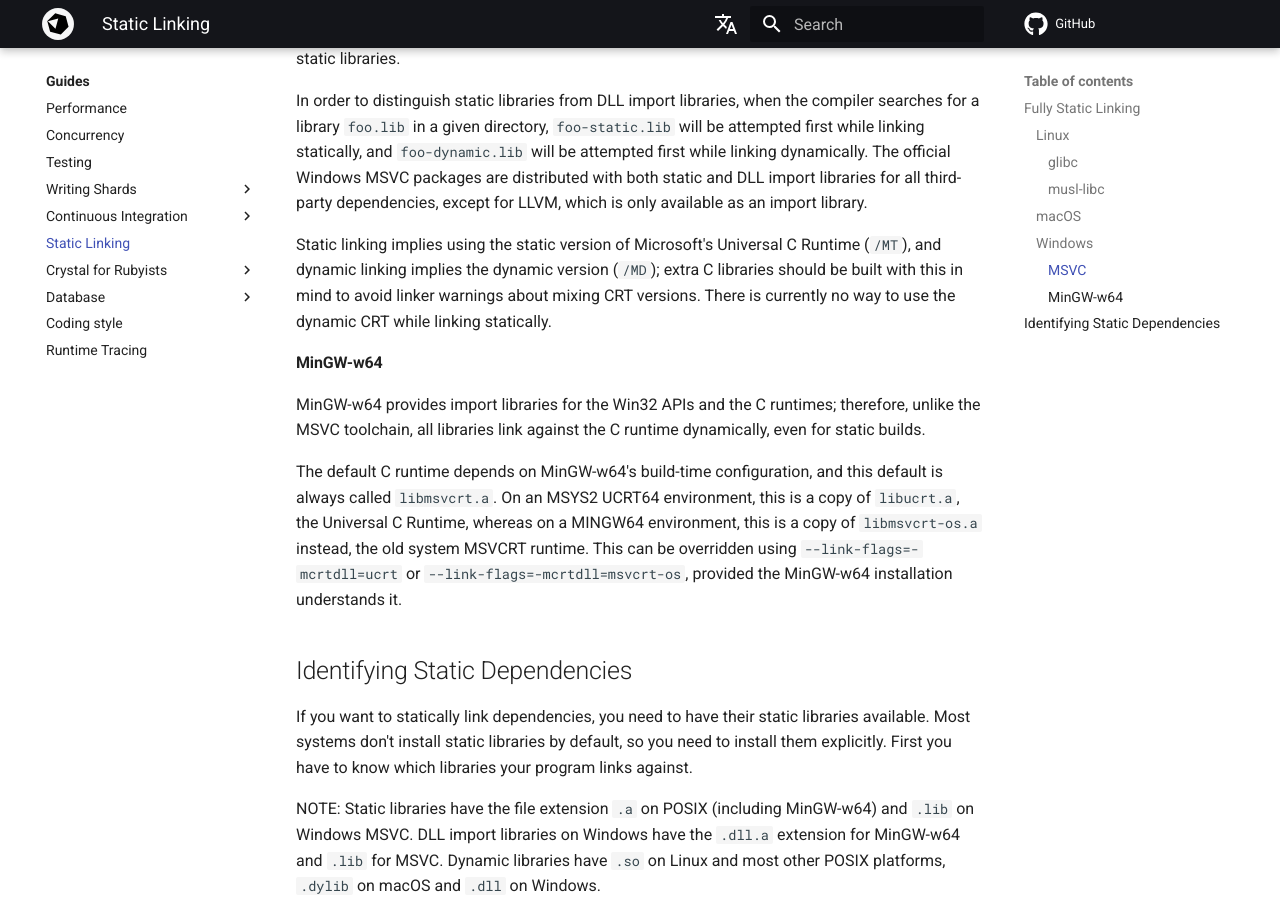
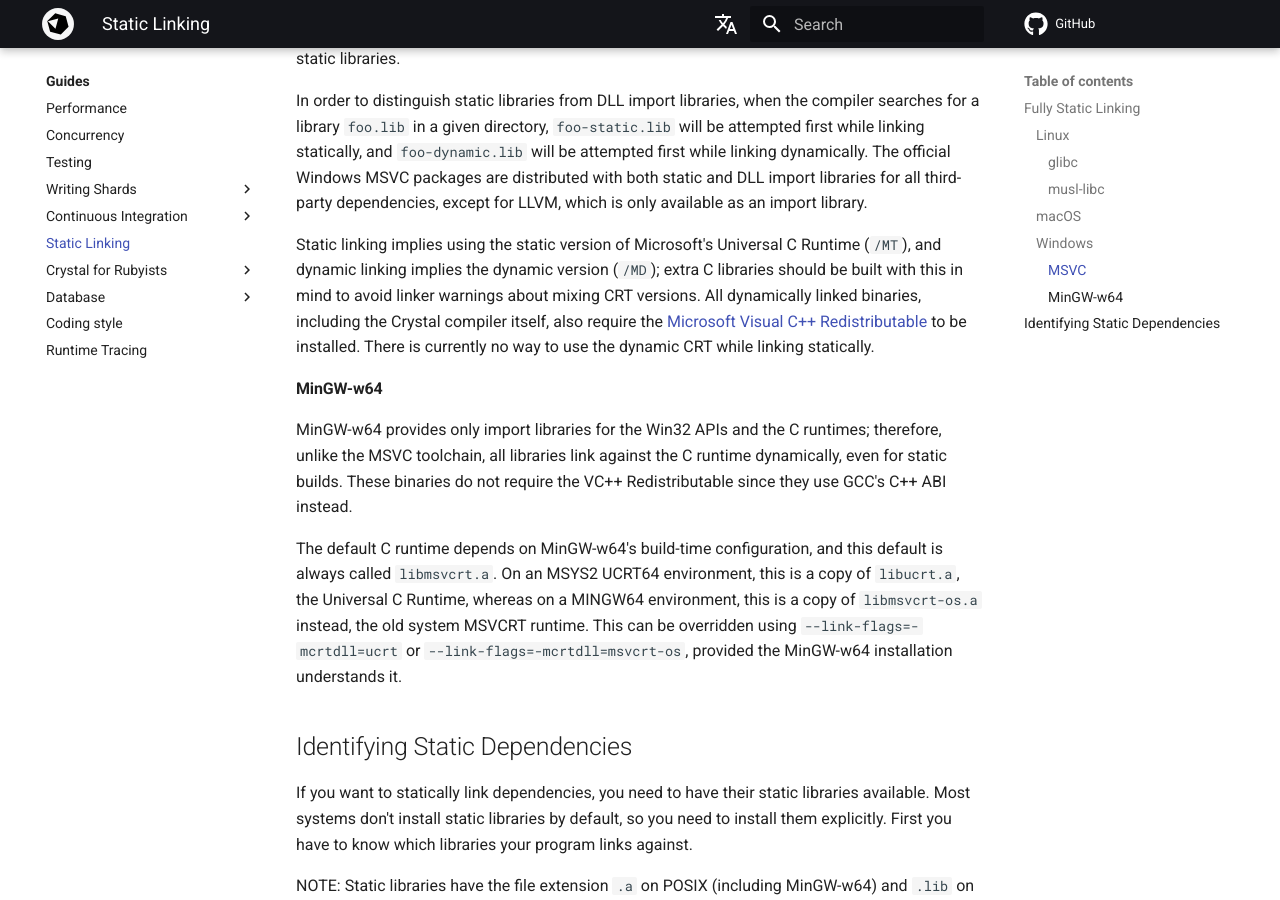
Before and after one commit to crystal-lang/crystal-book, an MkDocs documentation site: the page built from docs/guides/static_linking.md, in a window 1280 px wide and 900 px high, scrolled down 2177 px. Built offline with MkDocs 1.6.1 and Material for MkDocs 9.7.7, drawn with Linux system fonts in a browser that asks for light colours; nearby versions of some CDN libraries; library files that are not in the unit come from our copies; comment, search, counter and statistics services are not loaded; the version menu is left out.

Commit message:
Mention VC++ Redistributable in docs (#805)

```diff
--- a/docs/guides/static_linking.md
+++ b/docs/guides/static_linking.md
@@ -64,11 +64,11 @@
 
 In order to distinguish static libraries from DLL import libraries, when the compiler searches for a library `foo.lib` in a given directory, `foo-static.lib` will be attempted first while linking statically, and `foo-dynamic.lib` will be attempted first while linking dynamically. The official Windows MSVC packages are distributed with both static and DLL import libraries for all third-party dependencies, except for LLVM, which is only available as an import library.
 
-Static linking implies using the static version of Microsoft's Universal C Runtime (`/MT`), and dynamic linking implies the dynamic version (`/MD`); extra C libraries should be built with this in mind to avoid linker warnings about mixing CRT versions. There is currently no way to use the dynamic CRT while linking statically.
+Static linking implies using the static version of Microsoft's Universal C Runtime (`/MT`), and dynamic linking implies the dynamic version (`/MD`); extra C libraries should be built with this in mind to avoid linker warnings about mixing CRT versions. All dynamically linked binaries, including the Crystal compiler itself, also require the [Microsoft Visual C++ Redistributable](https://learn.microsoft.com/en-us/cpp/windows/latest-supported-vc-redist?view=msvc-170#latest-microsoft-visual-c-redistributable-version) to be installed. There is currently no way to use the dynamic CRT while linking statically.
 
 #### MinGW-w64
 
-MinGW-w64 provides import libraries for the Win32 APIs and the C runtimes; therefore, unlike the MSVC toolchain, all libraries link against the C runtime dynamically, even for static builds.
+MinGW-w64 provides only import libraries for the Win32 APIs and the C runtimes; therefore, unlike the MSVC toolchain, all libraries link against the C runtime dynamically, even for static builds. These binaries do not require the VC++ Redistributable since they use GCC's C++ ABI instead.
 
 The default C runtime depends on MinGW-w64's build-time configuration, and this default is always called `libmsvcrt.a`. On an MSYS2 UCRT64 environment, this is a copy of `libucrt.a`, the Universal C Runtime, whereas on a MINGW64 environment, this is a copy of `libmsvcrt-os.a` instead, the old system MSVCRT runtime. This can be overridden using `--link-flags=-mcrtdll=ucrt` or `--link-flags=-mcrtdll=msvcrt-os`, provided the MinGW-w64 installation understands it.
 
```
